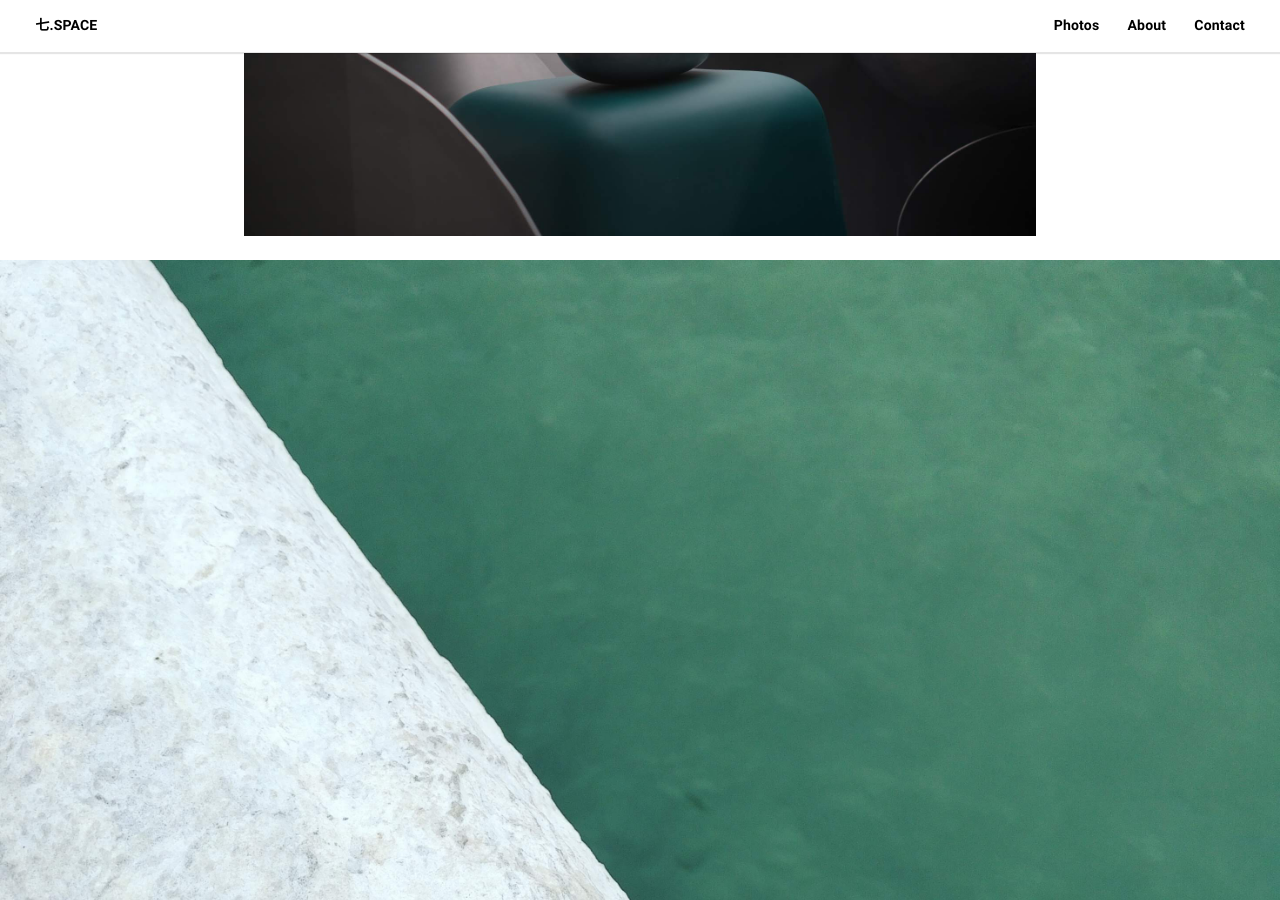
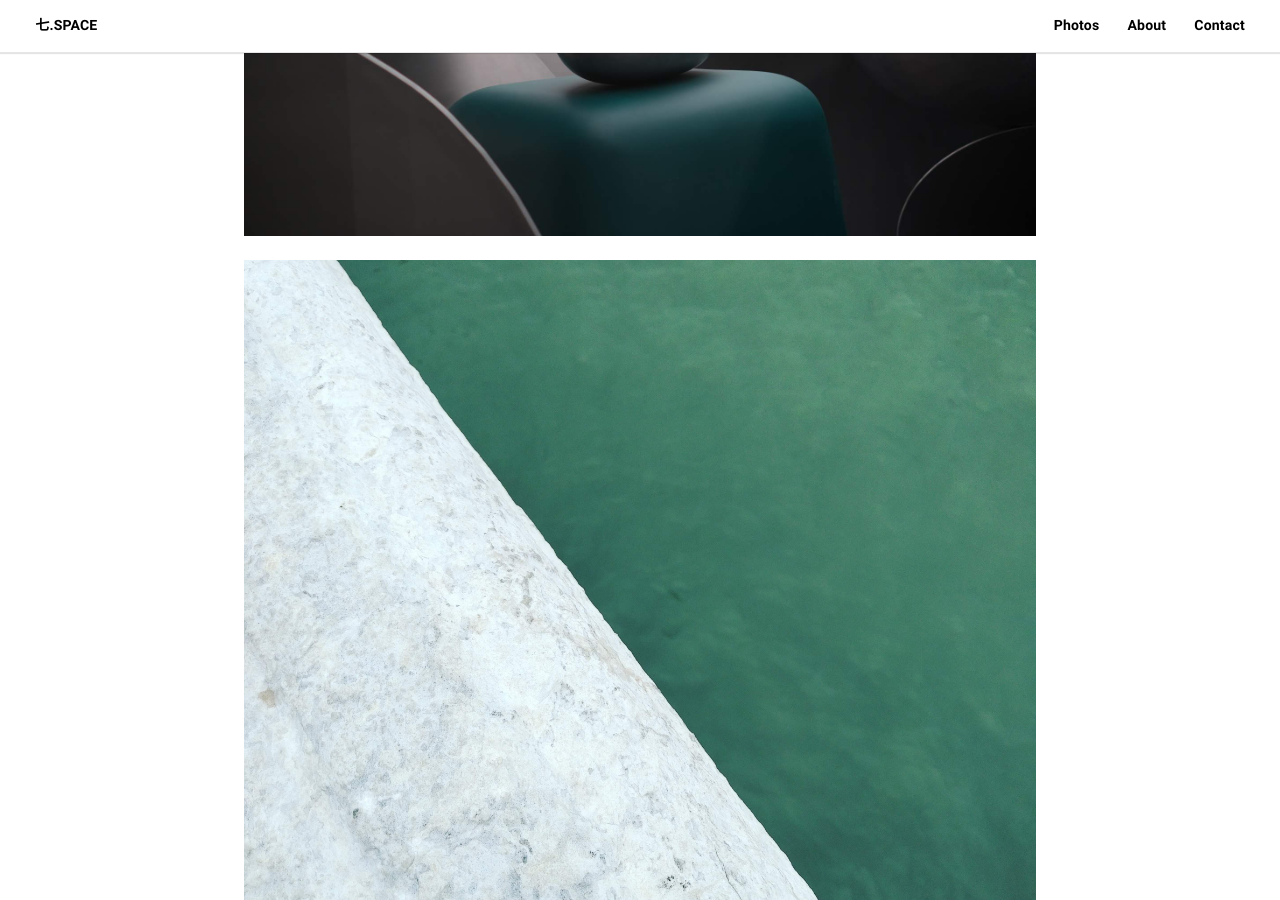
Before and after one commit to ifallchan/ifallchan.github.io, a Jekyll site: the page built from _posts/2020-01-19-意.markdown, in a window 1280 px wide and 900 px high, scrolled down 3059 px. Built offline with Jekyll 4.4.1, drawn with Linux system fonts in a browser that asks for light colours; some web fonts are replaced.

Commit message:
Update 2020-01-19-意.markdown

```diff
--- a/_posts/2020-01-19-意.markdown
+++ b/_posts/2020-01-19-意.markdown
@@ -22,4 +22,4 @@ tags:
 
 ![Placeholder](/assets/images/yi5.jpg)
 
-![Placeholder](/assets/images/yi7.jpg#full)
+![Placeholder](/assets/images/yi7.jpg)
```
